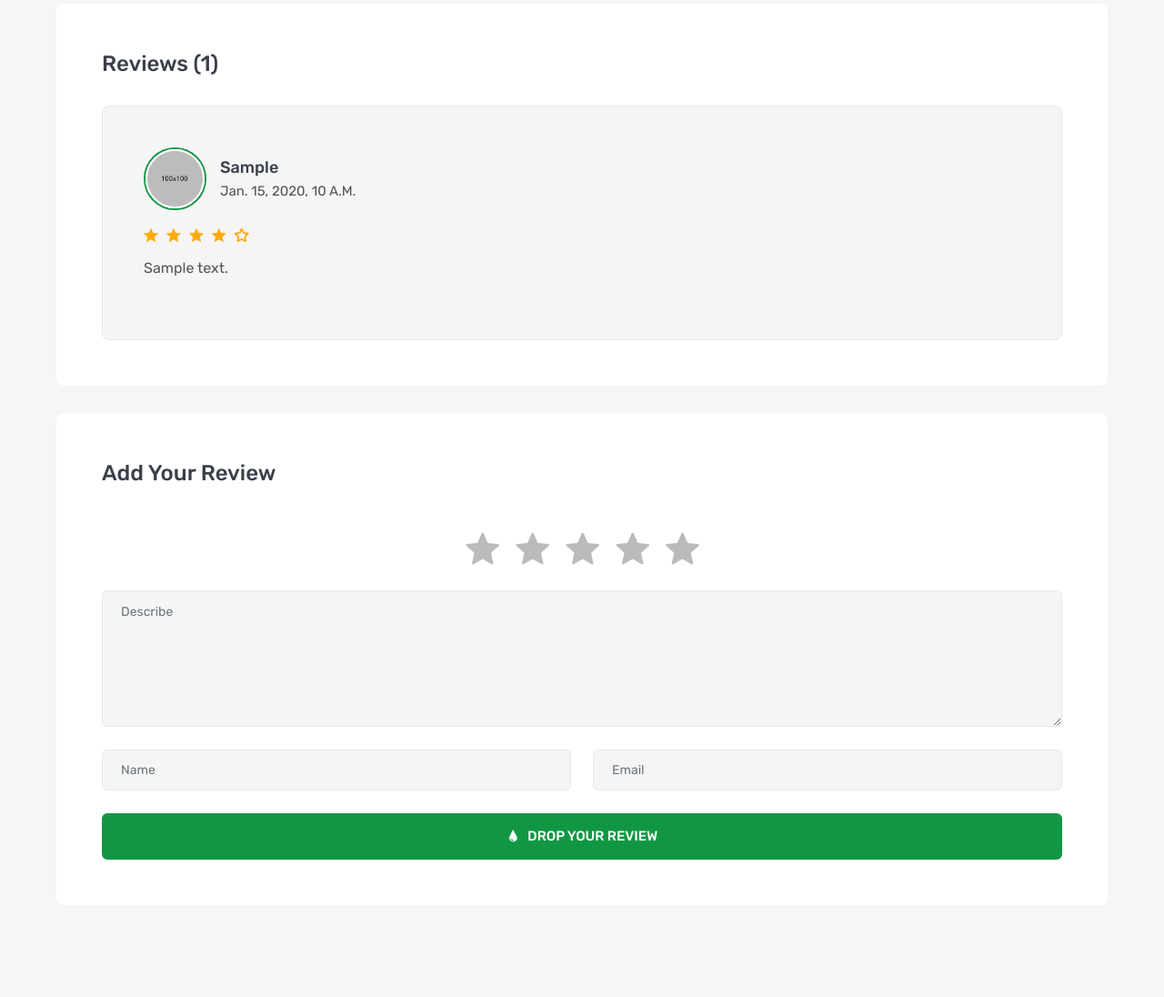
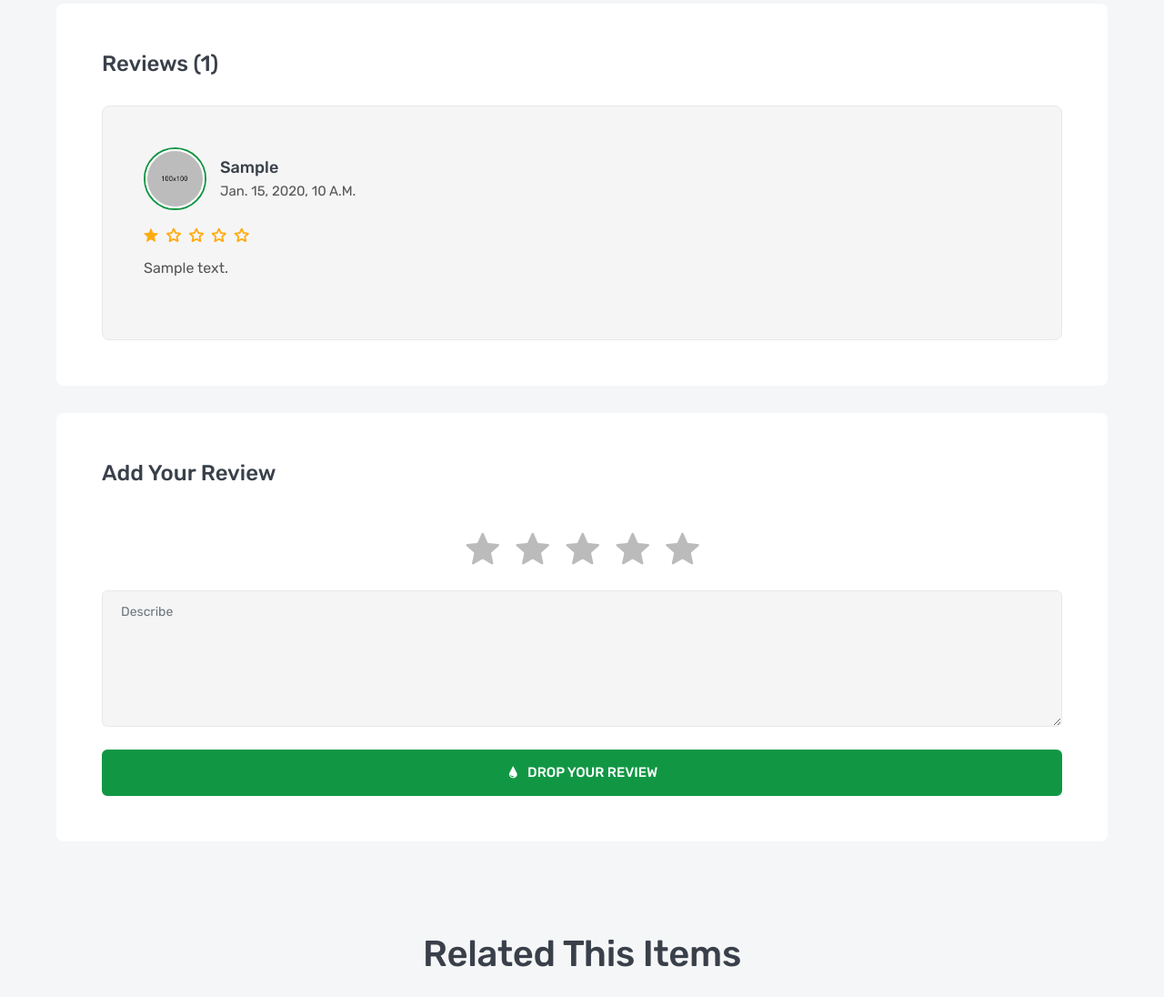
Before and after one commit to mohamedelazb86/amazon4, a Django app: a page that uses products/templates/products/product_detail.html in a window 1280 px wide. Shown: the part 1528-2624 px from the top of the page at 91% size. Run offline with Django 4.2, Linux system fonts and the light colour scheme; tables that the repository leaves empty hold one stand-in row (values such as "Sample post"); grey boxes marked "Sample" are stand-in pictures; some libraries are stand-ins or nearby versions.

Commit message:
add review to product detail

```diff
--- a/products/templates/products/product_detail.html
+++ b/products/templates/products/product_detail.html
@@ -168,11 +168,11 @@
                                             </h5>
                                         </div>
                                         <ul class="review-rating">
-                                            <li class="icofont-ui-rating"></li>
-                                            <li class="icofont-ui-rating"></li>
-                                            <li class="icofont-ui-rating"></li>
-                                            <li class="icofont-ui-rating"></li>
-                                            <li class="icofont-ui-rate-blank"></li>
+                                            <li class="icofont-ui-{% if review.rate > 0 %}rating{% else %}rate-blank{% endif %}"></li>
+                                            <li class="icofont-ui-{% if review.rate > 1 %}rating{% else %}rate-blank{% endif %}"></li>
+                                            <li class="icofont-ui-{% if review.rate > 2 %}rating{% else %}rate-blank{% endif %}"></li>
+                                            <li class="icofont-ui-{% if review.rate > 3 %}rating{% else %}rate-blank{% endif %}"></li>
+                                            <li class="icofont-ui-{% if review.rate > 4 %}rating{% else %}rate-blank{% endif %}"></li>
                                         </ul>
                                         <p class="review-desc">{{review.review}}</p>
 
@@ -184,32 +184,27 @@
 
                         <div class="product-details-frame">
                             <h3 class="frame-title">add your review</h3>
-                            <form class="review-form">
+
+
+                            <form class="review-form" method ='post' action='/products/add_review/{{object.slug}}'>
+
+                                {% csrf_token%}
                                 <div class="row">
                                     <div class="col-lg-12">
                                         <div class="star-rating">
-                                            <input type="radio" name="rating" id="star-1"><label for="star-1"></label>
-                                            <input type="radio" name="rating" id="star-2"><label for="star-2"></label>
-                                            <input type="radio" name="rating" id="star-3"><label for="star-3"></label>
-                                            <input type="radio" name="rating" id="star-4"><label for="star-4"></label>
-                                            <input type="radio" name="rating" id="star-5"><label for="star-5"></label>
+                                            <input type="radio" name="rating" value=5 id="star-1"><label for="star-1"></label>
+                                            <input type="radio" name="rating" value=4 id="star-2"><label for="star-2"></label>
+                                            <input type="radio" name="rating" value=3 id="star-3"><label for="star-3"></label>
+                                            <input type="radio" name="rating" value=2 id="star-4"><label for="star-4"></label>
+                                            <input type="radio" name="rating" value=1 id="star-5"><label for="star-5"></label>
                                         </div>
                                     </div>
                                     <div class="col-lg-12">
                                         <div class="form-group">
-                                            <textarea class="form-control" placeholder="Describe"></textarea>
+                                            <textarea class="form-control" name='rate' placeholder="Describe"></textarea>
                                         </div>
                                     </div>
-                                    <div class="col-lg-6">
-                                        <div class="form-group">
-                                            <input type="text" class="form-control" placeholder="Name">
-                                        </div>
-                                    </div>
-                                    <div class="col-lg-6">
-                                        <div class="form-group">
-                                            <input type="email" class="form-control" placeholder="Email">
-                                        </div>
-                                    </div>
+
                                     <div class="col-lg-12">
                                         <button class="btn btn-inline">
                                             <i class="icofont-water-drop"></i>
@@ -218,6 +213,9 @@
                                     </div>
                                 </div>
                             </form>
+
+
+
                         </div>
                     </div>
                 </div>
--- a/products/urls.py
+++ b/products/urls.py
@@ -1,5 +1,5 @@
 from django.urls import path
-from .views import Product_Detail,Product_List,Brand_Detail,Brand_list
+from .views import Product_Detail,Product_List,Brand_Detail,Brand_list,add_review
 from .api import BrandDetailapi,BrandListApi,ProductDetaiApi,ProductListApi
 
 urlpatterns = [
@@ -10,6 +10,8 @@ urlpatterns = [
     path('',Product_List.as_view()),
     path('<slug:slug>',Product_Detail.as_view()),
 
+    path('add_review/<slug:slug>',add_review),
+
     # api
     path('api/list',ProductListApi.as_view()),
     path('api/detail/<int:pk>',ProductDetaiApi.as_view()),
--- a/products/views.py
+++ b/products/views.py
@@ -1,4 +1,4 @@
-from django.shortcuts import render
+from django.shortcuts import render,redirect
 from .models import Product,Brand,Review,ImagePOroduct
 from django.views.generic import ListView,DetailView
 from django.db.models.aggregates import Count
@@ -15,7 +15,7 @@ class Product_Detail(DetailView):
 
     def get_context_data(self, **kwargs) :
         context = super().get_context_data(**kwargs)
-        context["reviews"] = Review.objects.filter(product=self.get_object())
+        context["reviews"] = Review.objects.filter(product=self.get_object()).order_by('-id')[:3]
         context["images"] = ImagePOroduct.objects.filter(product=self.get_object())
         context["related"] = Product.objects.filter(brand=self.get_object().brand)
 
@@ -52,3 +52,19 @@ class Brand_Detail(ListView):
         context = super().get_context_data(**kwargs)
         context["brand"] =Brand.objects.filter(slug=self.kwargs['slug']).annotate(product_count=Count('product_brand'))[0]
         return context
+
+
+def add_review(request,slug):
+    product=Product.objects.get(slug=slug)
+
+    review=request.POST['rate']
+    rate=request.POST['rating']
+    user=request.user
+
+    Review.objects.create(
+        user=user,
+        product=product,
+        rate=rate,
+        review=review
+    )
+    return redirect(f'/products/{slug}')
--- a/project/settings.py
+++ b/project/settings.py
@@ -45,6 +45,7 @@ INSTALLED_APPS = [
     'django_summernote',
     "django_bootstrap5",
     'rest_framework',
+    'django_filters',
 
     # my apps
     'blog',
@@ -61,6 +62,9 @@ REST_FRAMEWORK = {
 REST_FRAMEWORK = {
     'DEFAULT_PAGINATION_CLASS': 'rest_framework.pagination.LimitOffsetPagination',
     'PAGE_SIZE': 50
+}
+REST_FRAMEWORK = {
+    'DEFAULT_FILTER_BACKENDS': ['django_filters.rest_framework.DjangoFilterBackend']
 }
 MIDDLEWARE = [
     'django.middleware.security.SecurityMiddleware',
```
Also changed, not shown: products/api.py (+15 -0 lines).
